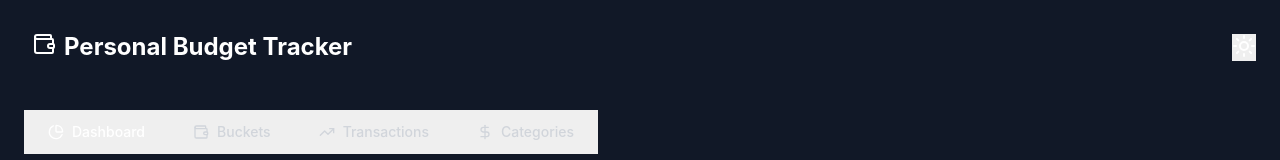
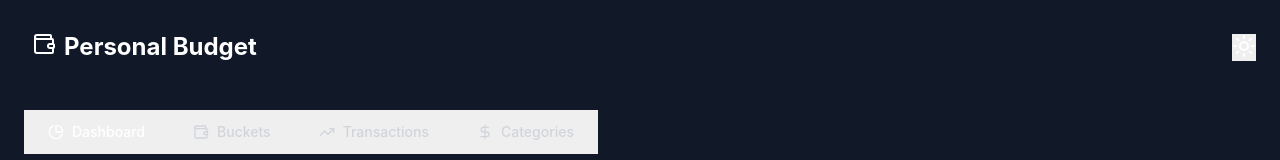
Before and after one commit to Simangaliso-Njabulo/budgeting-app, a React (Vite) app: page / in a window 1280 px wide. Shown: the top 160 px of the page. Built offline with nearby package versions, Linux system fonts and the light colour scheme.

Commit message:
Update header

```diff
--- a/src/components/Header.tsx
+++ b/src/components/Header.tsx
@@ -37,7 +37,7 @@ const Header = ({ darkMode, setDarkMode }: HeaderProps) => {
                   : "from-purple-600 to-blue-600"
               } bg-clip-text text-transparent`}
             >
-              Personal Budget Tracker
+              Personal Budget
             </h1>
           </div>
 
```
